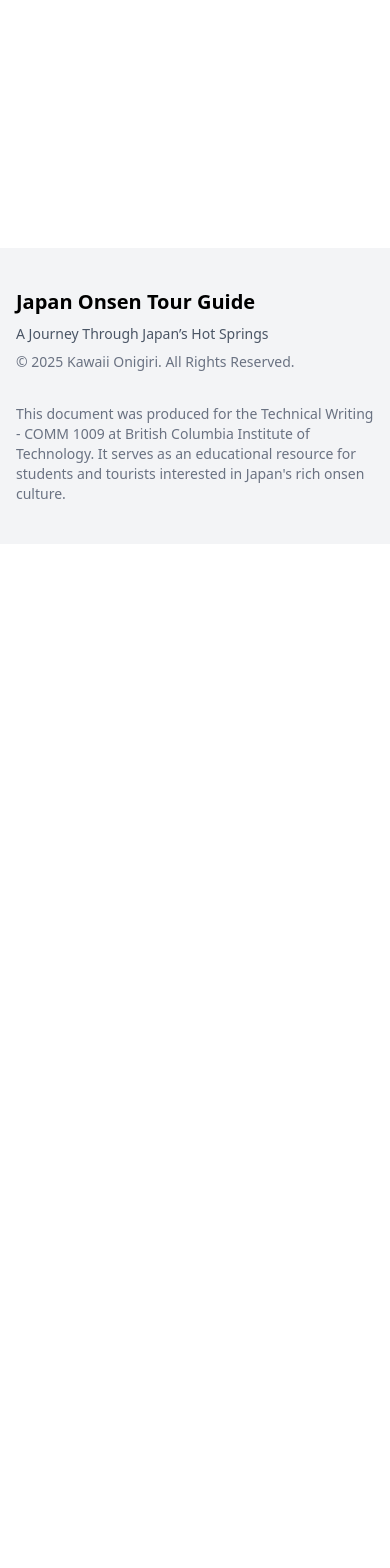
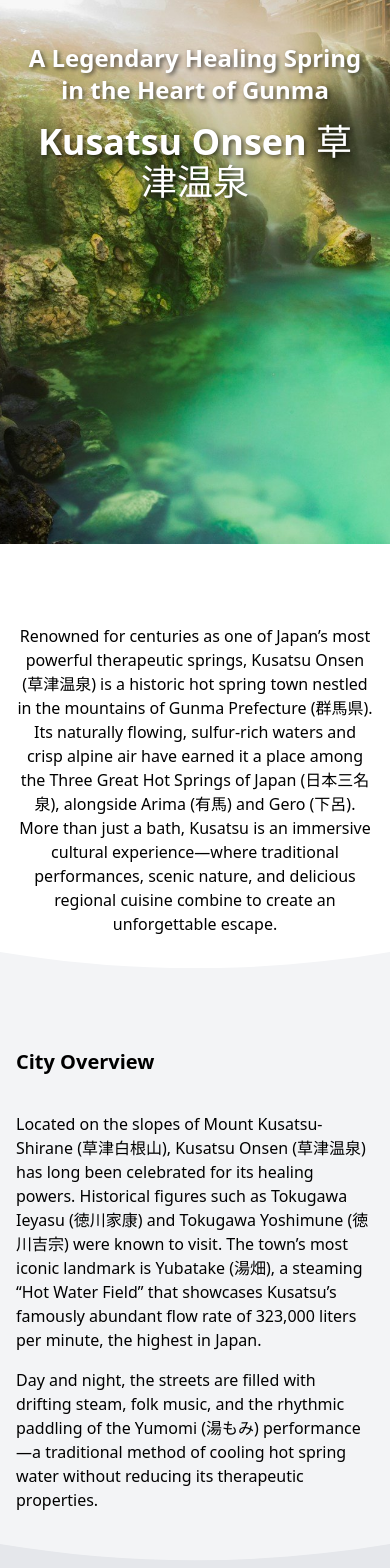
Before and after one commit to elriot/JapanOnsenTour, a React (Vite) app in the folder japan-onsen-tour/: page /JapanOnsenTour/kusatsu in a window 390 px wide. Shown: the part 300-1868 px from the top of the page. Before the commit the page ends 844 px from the top, so only its background shows below. Built offline with nearby package versions, Linux system fonts and the light colour scheme.

Commit message:
Added section Seperator

```diff
--- a/japan-onsen-tour/src/App.jsx
+++ b/japan-onsen-tour/src/App.jsx
@@ -10,6 +10,7 @@ import Tattoo from "./pages/Tattoo";
 import RyokanHotel from "./pages/RyokanHotel";
 import PackingEssensial from "./pages/PackingEssensial";
 import Footer from "./components/Footer";
+import KusatsuOnsen from "./pages/KusatsuOnsen";
 
 
 function App() {
@@ -30,6 +31,7 @@ function App() {
 					<Route path="/tattoo" element={<Tattoo />} />
 					<Route path="/accomodation" element={<RyokanHotel />} />
 					<Route path="/packing" element={<PackingEssensial />} />
+					<Route path="/kusatsu" element={<KusatsuOnsen />} />
 				</Routes>
 			</main>
 
--- /dev/null
+++ b/japan-onsen-tour/src/components/SectionSeperator.jsx
@@ -0,0 +1,17 @@
+function SectionSeparator({ className = '', fillColorClass = 'fill-pink-200' }) {
+  return (
+    <svg
+      className={`w-full ${className}`}   // 배경색 및 Tailwind 클래스 적용 가능
+      xmlns="http://www.w3.org/2000/svg"
+      viewBox="0 0 1440 60"
+      preserveAspectRatio="none"
+    >
+      <path
+        className={fillColorClass}         // Tailwind 색상 클래스 적용
+        d="M0,0 C480,80 960,80 1440,0 L1440,320 L0,320 Z"
+      />
+    </svg>
+  );
+}
+
+export default SectionSeparator;
--- a/japan-onsen-tour/src/pages/Header.jsx
+++ b/japan-onsen-tour/src/pages/Header.jsx
@@ -29,7 +29,7 @@ function Navbar() {
 
 				{/* Menu */}
 				<div className={`${isMobileMenuOpen ? 'block' : 'hidden'} w-full md:block md:w-auto `} id="navbar-dropdown">
-					<ul className="flex flex-col font-medium header-menu-item-bg p-4 md:p-0 mt-4 border border-gray-300 rounded-lg md:space-x-8 md:flex-row md:mt-0 md:border-0">
+					<ul className="flex flex-col font-medium header-menu-item-bg p-2 md:p-0 mt-4 border border-gray-300 rounded-lg md:space-x-8 md:flex-row md:mt-0 md:border-0">
 						<li>
 							<NavbarMenuItem
 								to="/"
@@ -85,6 +85,28 @@ function Navbar() {
 							}
             			</li>
 
+						<li className="relative">
+							<button
+								onClick={() => toggleMenu('topThreeTown')}
+								className="flex items-center justify-between w-full py-2 px-3 text-gray-900 rounded header-menu-item-hover md:hover:bg-transparent md:border-0 md:hover:text-blue-700 md:p-0 md:w-auto"
+							>
+								Top 3 Onsen Town
+								<svg className="w-2.5 h-2.5 ms-2.5" xmlns="http://www.w3.org/2000/svg" fill="none" viewBox="0 0 10 6">
+									<path stroke="currentColor" strokeLinecap="round" strokeLinejoin="round" strokeWidth="2" d="m1 1 4 4 4-4" />
+								</svg>
+							</button>
+
+							{openMenu == 'topThreeTown' &&
+								<DropdownMenu items={[
+										{ to: '/kusatsu', label: 'Kusatsu Onsen' },
+										{ to: '/arima', label: 'Arima Onsen' },
+										{ to: '/gero', label: 'Gero Onsen' },
+									]}
+									onLinkClick={() => {setOpenMenu(null); setIsMobileMenuOpen(false);}}
+									className="header-menu-item-hover"
+								/>
+							}
+            			</li>
 					</ul>
 				</div>
 			</div>
--- /dev/null
+++ b/japan-onsen-tour/src/pages/KusatsuOnsen.jsx
@@ -0,0 +1,97 @@
+import ResponsiveRow from "../components/ResponsiveRow";
+import ResponsiveRowText from "../components/ResponsiveRowText";
+import Section from "../components/Section";
+import SectionSeparator from "../components/SectionSeperator.jsx";
+import SubTitle from "../components/SubTitle";
+import kusatsuImg from "../images/kusatsu.jpg";
+
+function KusatsuOnsen({ className = "" }) {
+  return (
+    <div>
+      <div
+        className={`${className} relative h-screen flex justify-center items-center overflow-hidden`}
+      >
+        <img
+          src={kusatsuImg}
+          alt="hakone onsen"
+          className="absolute inset-0 w-full h-full object-cover z-0"
+        />
+
+        <div className="p-5 z-10 text-white flex flex-col items-center text-center space-y-4">
+          <p className="text-shadow text-2xl md:text-3xl font-bold">
+            A Legendary Healing Spring in the Heart of Gunma
+          </p>
+          <p className="text-shadow text-4xl md:text-5xl font-semibold">
+            Kusatsu Onsen 草津温泉
+          </p>
+        </div>
+      </div>
+      <Section paddingBottom="false">
+        <p className="text-center">
+          Renowned for centuries as one of Japan’s most powerful therapeutic
+          springs, Kusatsu Onsen (草津温泉) is a historic hot spring town
+          nestled in the mountains of Gunma Prefecture (群馬県). Its naturally
+          flowing, sulfur-rich waters and crisp alpine air have earned it a
+          place among the Three Great Hot Springs of Japan (日本三名泉),
+          alongside Arima (有馬) and Gero (下呂). More than just a bath, Kusatsu
+          is an immersive cultural experience—where traditional performances,
+          scenic nature, and delicious regional cuisine combine to create an
+          unforgettable escape.
+        </p>
+      </Section>
+
+	  <SectionSeparator className="bg-white" fillColorClass="fill-gray-100" />
+	  <Section paddingBottom="false" className="bg-gray-100">
+        <ResponsiveRow>
+          <ResponsiveRowText>
+            <SubTitle>City Overview</SubTitle>
+          </ResponsiveRowText>
+          <ResponsiveRowText>
+            <p className="mb-4">
+              Located on the slopes of Mount Kusatsu-Shirane (草津白根山),
+              Kusatsu Onsen (草津温泉) has long been celebrated for its healing
+              powers. Historical figures such as Tokugawa Ieyasu (徳川家康) and
+              Tokugawa Yoshimune (徳川吉宗) were known to visit. The town’s most
+              iconic landmark is Yubatake (湯畑), a steaming “Hot Water Field”
+              that showcases Kusatsu’s famously abundant flow rate of 323,000
+              liters per minute, the highest in Japan.
+            </p>
+            <p className="">
+              Day and night, the streets are filled with drifting steam, folk
+              music, and the rhythmic paddling of the Yumomi (湯もみ)
+              performance—a traditional method of cooling hot spring water
+              without reducing its therapeutic properties.
+            </p>
+          </ResponsiveRowText>
+        </ResponsiveRow>
+      </Section>
+      <SectionSeparator className="bg-gray-100" fillColorClass="fill-gray-200" />
+
+      <Section className="bg-gray-200">
+        <ResponsiveRow className="">
+          <ResponsiveRowText>
+            <SubTitle>The Unique Spring of Kusatsu</SubTitle>
+          </ResponsiveRowText>
+          <ResponsiveRowText>
+            <p className="mb-4">
+              The waters here are nearly 50°C, enriched with sulfur (硫黄) and
+              other minerals. The strong acidity and high temperature are said
+              to be effective against a wide range of ailments—leading to the
+              local saying that Kusatsu can "cure every illness except
+              lovesickness (恋の病以外は治る)."
+            </p>
+            <p className="mb-4">
+              Unlike other onsen towns, the sheer volume and purity of its
+              waters mean that Kusatsu rarely needs to reheat or circulate its
+              baths. From public bathhouses like Gozanoyu (御座之湯) to open-air
+              retreats in Sai-no-Kawara Park (西の河原公園), every soak is a
+              deep dive into centuries-old wellness.
+            </p>
+          </ResponsiveRowText>
+        </ResponsiveRow>
+      </Section>
+    </div>
+  );
+}
+
+export default KusatsuOnsen;
```
Also changed, not shown: japan-onsen-tour/src/images/kusatsu.jpg (added).
